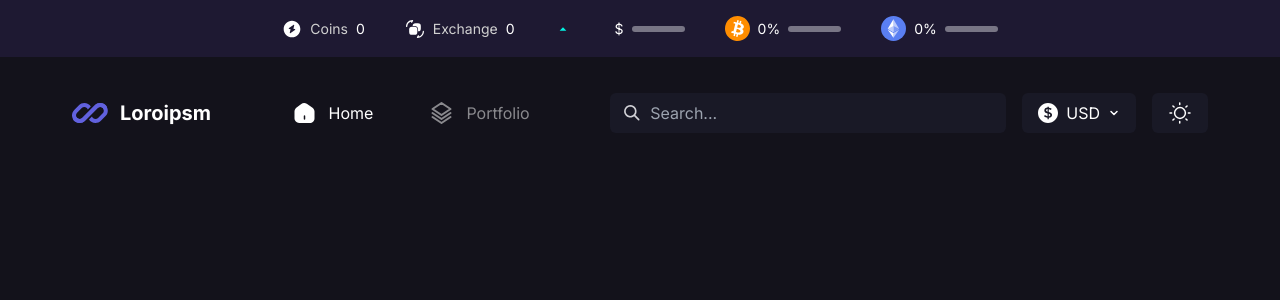
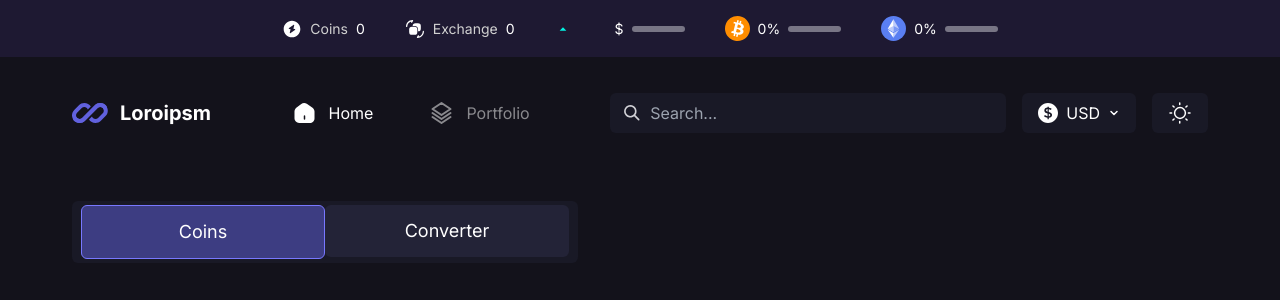
Before and after one commit to 10richard/crypto-app, a Next.js app: page / in a window 1280 px wide. Shown: the top 300 px of the page. Built offline with nearby package versions, Linux system fonts and the light colour scheme; no server answers.

Commit message:
create and add NavCoinsConverter component (subnav)

```diff
--- /dev/null
+++ b/app/components/NavCoinsConverter.tsx
@@ -0,0 +1,37 @@
+"use client";
+
+import Link from "next/link";
+import { usePathname } from "next/navigation";
+
+const NavCoinsConverter = () => {
+  const path = usePathname();
+
+  return (
+    <div className="text-center flex justify-center max-w-[506px] bg-[#191926] mt-14 ml-[72px] p-1 rounded-md">
+      <Link href={"/"}>
+        <div
+          className={`text-lg w-[244px] py-3 rounded-md ${
+            path === "/"
+              ? "bg-[#3d3d82] border border-[#7878FF]"
+              : "bg-[#232337]"
+          }`}
+        >
+          <p>Coins</p>
+        </div>
+      </Link>
+      <Link href={"/currency-converter"}>
+        <div
+          className={`text-lg w-[244px] py-3 rounded-md ${
+            path === "/currency-converter"
+              ? "bg-[#3d3d82] border border-[#7878FF]"
+              : "bg-[#232337]"
+          }`}
+        >
+          <p>Converter</p>
+        </div>
+      </Link>
+    </div>
+  );
+};
+
+export default NavCoinsConverter;
--- a/app/currency-converter/page.tsx
+++ b/app/currency-converter/page.tsx
@@ -1,4 +1,5 @@
 import Header from "../components/Header";
+import NavCoinsConverter from "../components/NavCoinsConverter";
 import Navbar from "../components/Navbar";
 
 export default function Page() {
@@ -6,6 +7,7 @@ export default function Page() {
     <>
       <Header />
       <Navbar />
+      <NavCoinsConverter />
     </>
   );
 }
--- a/app/page.tsx
+++ b/app/page.tsx
@@ -1,4 +1,5 @@
 import Header from "./components/Header";
+import NavCoinsConverter from "./components/NavCoinsConverter";
 import Navbar from "./components/Navbar";
 
 export default function Home() {
@@ -6,6 +7,7 @@ export default function Home() {
     <>
       <Header />
       <Navbar />
+      <NavCoinsConverter />
     </>
   );
 }
```
